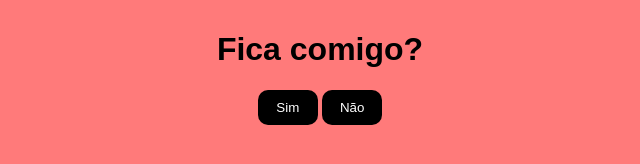
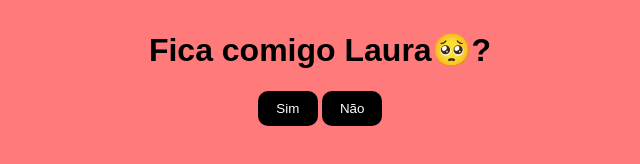
Before and after one commit to Gabolog/Fica, a plain HTML site: page index/index.html in a window 1280 px wide. Shown: the whole page, without its empty margins (330-970 px from the left). Drawn offline with Linux system fonts and the light colour scheme.

Commit message:
Update index.html

```diff
--- a/index/index.html
+++ b/index/index.html
@@ -62,7 +62,7 @@
 
 <body>
     <div class="conteudo">
-        <h1>Fica comigo?</h1>
+        <h1>Fica comigo Laura🥺?</h1>
         <button class="decor" onclick="sim()"><a href="https://youtu.be/XWGKqBQh_wQ">Sim</a></button>
         <button class="decor" id="btn" onclick="desvia(this)" onmouseover="desvia(this)">Não</button>
     </div>
```
